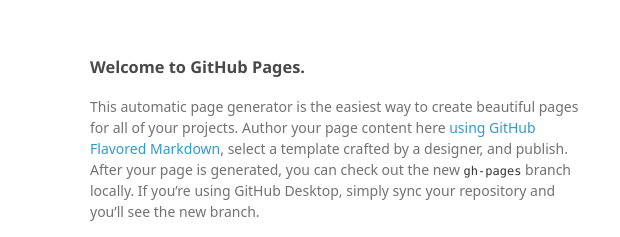
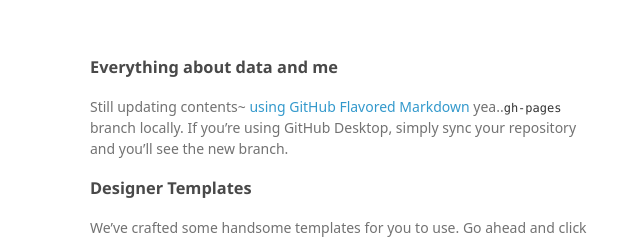
Before and after one commit to azzurolilc/azzurolilc.github.io, a plain HTML site: page index.html in a window 1280 px wide. Shown: the top 237 px of the page, 480-1100 px from the left. Drawn offline with Linux system fonts and the light colour scheme; a web font is replaced by a local one.

Commit message:
Update index.html
?writting

```diff
--- a/index.html
+++ b/index.html
@@ -35,9 +35,9 @@
       </header>
       <section>
         <h3>
-<a id="welcome-to-github-pages" class="anchor" href="#welcome-to-github-pages" aria-hidden="true"><span aria-hidden="true" class="octicon octicon-link"></span></a>Welcome to GitHub Pages.</h3>
+<a id="welcome-to-github-pages" class="anchor" href="#welcome-to-github-pages" aria-hidden="true"><span aria-hidden="true" class="octicon octicon-link"></span></a>Everything about data and me</h3>
 
-<p>This automatic page generator is the easiest way to create beautiful pages for all of your projects. Author your page content here <a href="https://guides.github.com/features/mastering-markdown/">using GitHub Flavored Markdown</a>, select a template crafted by a designer, and publish. After your page is generated, you can check out the new <code>gh-pages</code> branch locally. If you’re using GitHub Desktop, simply sync your repository and you’ll see the new branch.</p>
+<p>Still updating contents~ <a href="https://guides.github.com/features/mastering-markdown/">using GitHub Flavored Markdown</a> yea..<code>gh-pages</code> branch locally. If you’re using GitHub Desktop, simply sync your repository and you’ll see the new branch.</p>
 
 <h3>
 <a id="designer-templates" class="anchor" href="#designer-templates" aria-hidden="true"><span aria-hidden="true" class="octicon octicon-link"></span></a>Designer Templates</h3>
```
